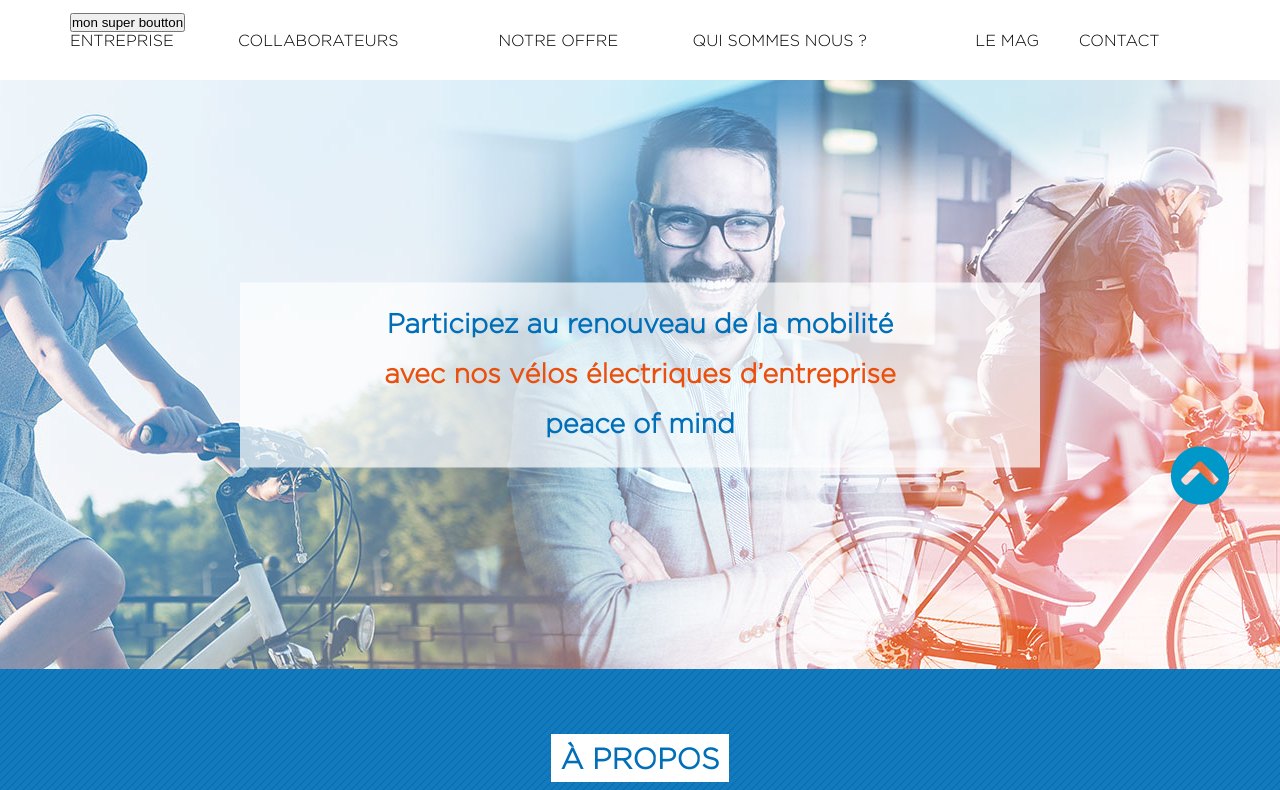
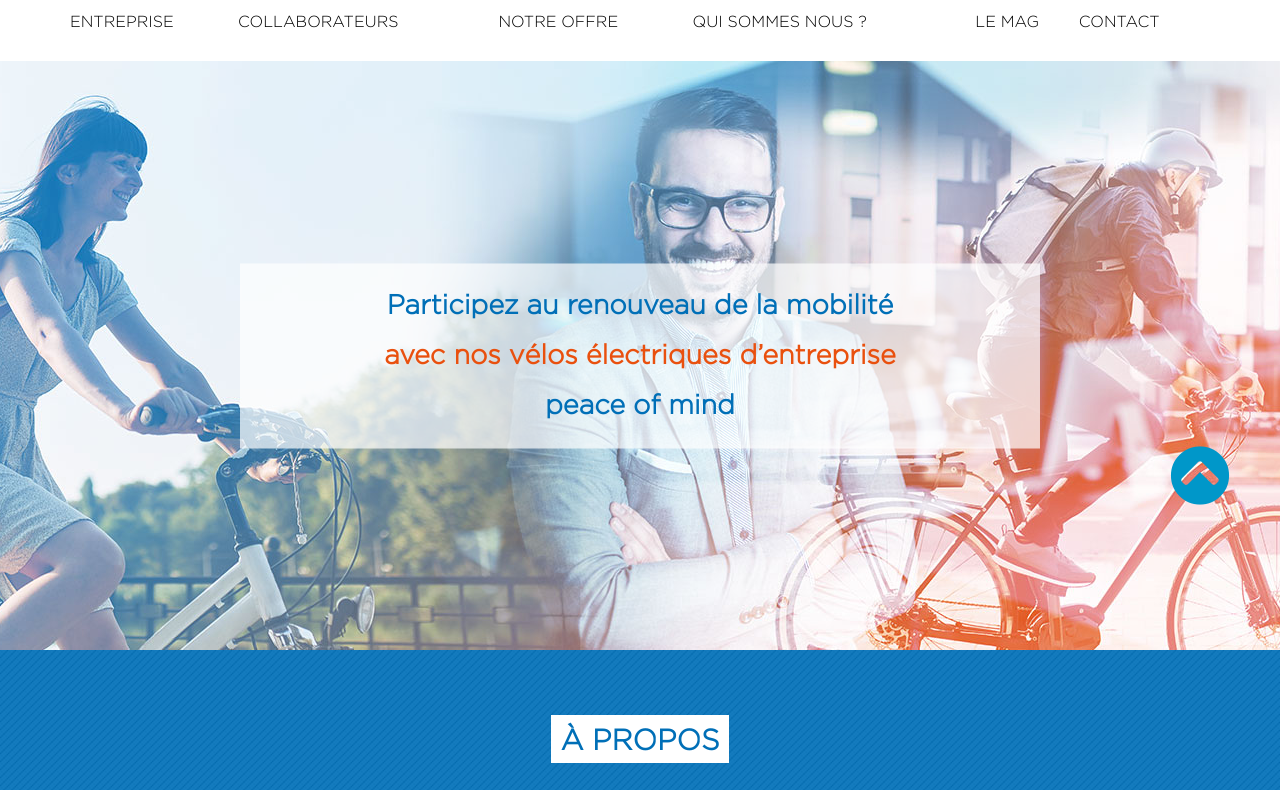
Before and after one commit to rindra-henintsoa/idMoving, a plain HTML site: page index.html in a window 1280 px wide. Shown: the part 104-894 px from the top of the page. Drawn offline with Linux system fonts and the light colour scheme; a web font is replaced by a local one.

Commit message:
boutton enlevé

```diff
--- a/index.html
+++ b/index.html
@@ -30,7 +30,6 @@
 					</li>
 				</ul>
 
-				<button>mon super boutton</button>
 				</div>
 
 				<div class="hidden-nav">
```
